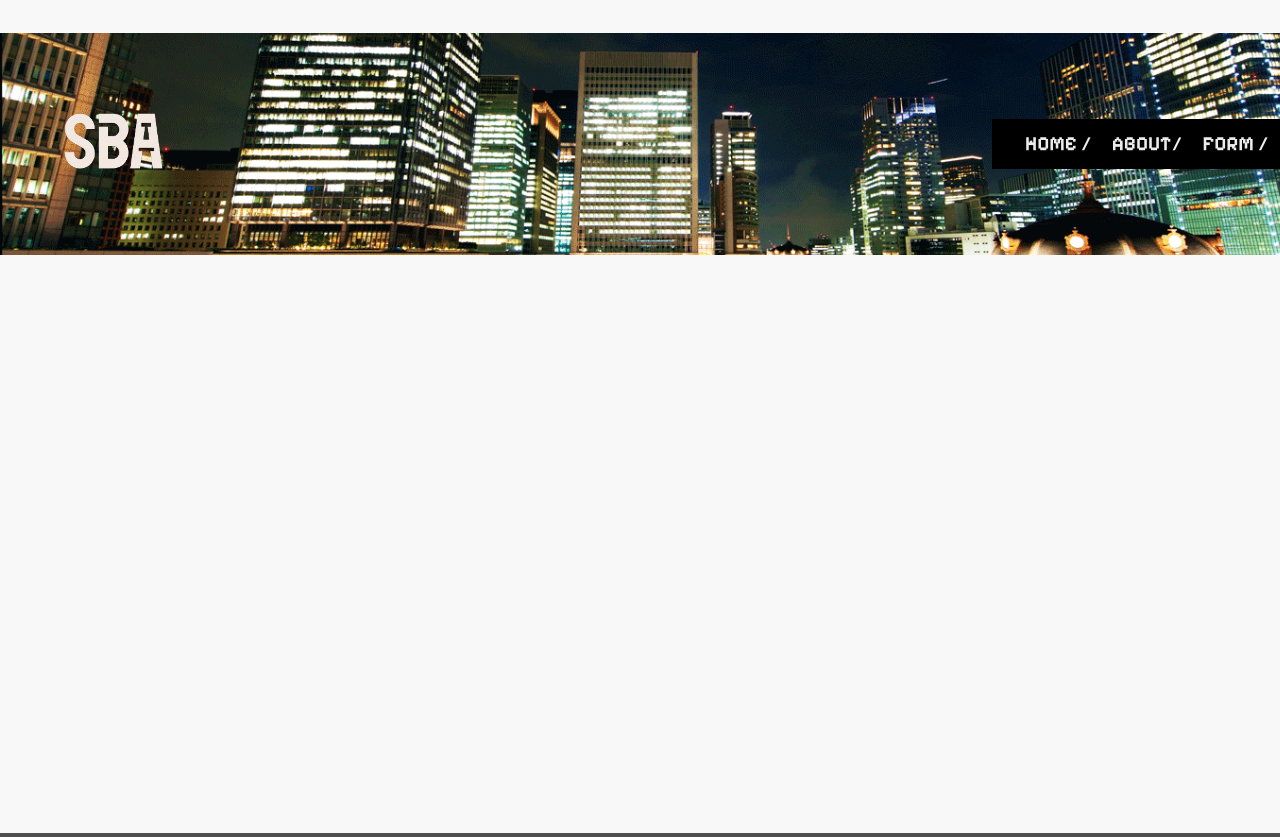
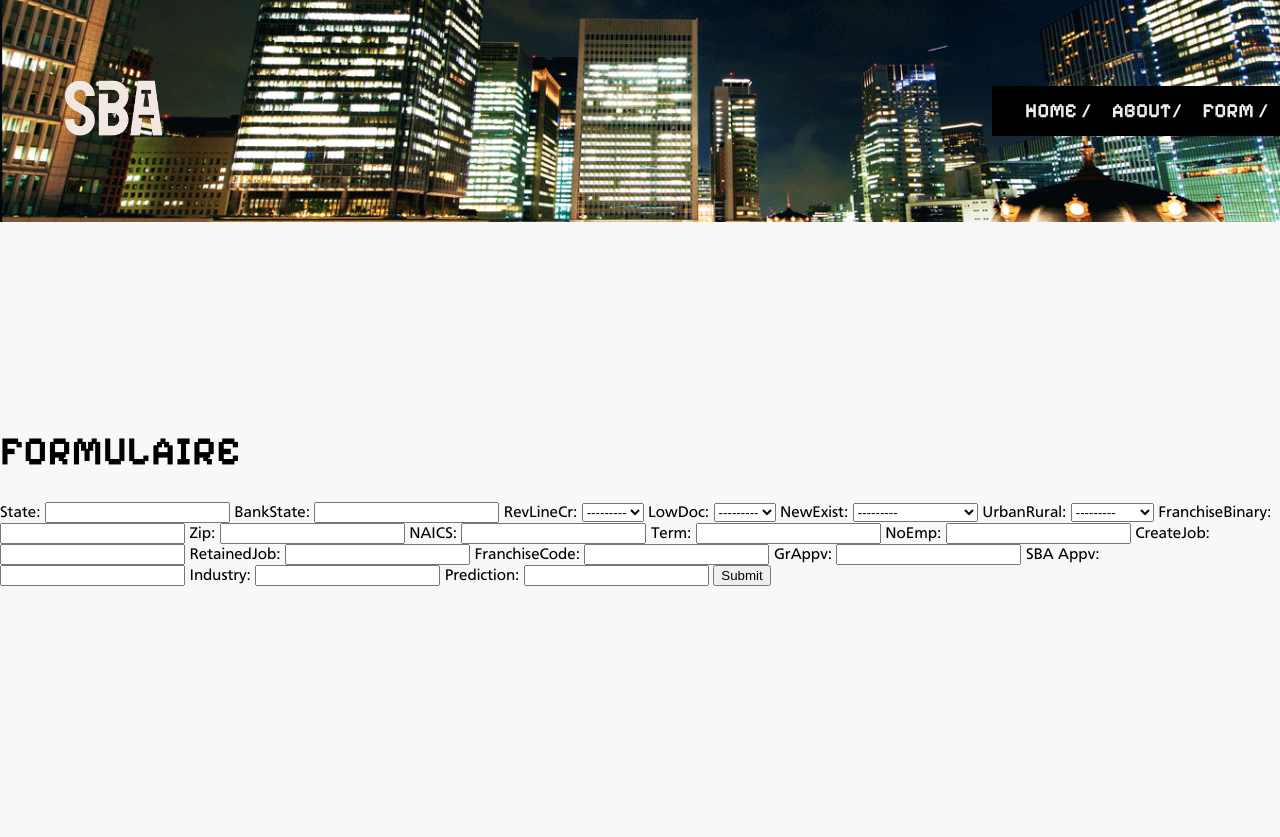
Before and after one commit to Memory77/sba, a Django app: page /form/ in a window 1280 px wide. Shown: the top 837 px of the page. Run offline with Django 4.2, Linux system fonts and the light colour scheme; some libraries are stand-ins or nearby versions; grey boxes are pictures that could not be loaded.

Commit message:
avancement du formulaire api

```diff
--- a/main/admin.py
+++ b/main/admin.py
@@ -1,5 +1,8 @@
 from django.contrib import admin
 from django.contrib.auth.admin import UserAdmin
-from .models import User
+from .models import User, PredApi
 
 admin.site.register(User, UserAdmin)
+
+#enregistrement en bdd des données de prédiction
+admin.site.register(PredApi)
--- /dev/null
+++ b/main/forms.py
@@ -0,0 +1,8 @@
+from django import forms
+from .models import PredApi
+
+
+class PredApiForm(forms.ModelForm):
+    class Meta:
+        model = PredApi
+        fields = "__all__"
--- a/main/models.py
+++ b/main/models.py
@@ -1,4 +1,49 @@
 from django.contrib.auth.models import AbstractUser
+from django.db import models
 
 class User(AbstractUser):
     pass
+
+#stocker les informations de l'api en bdd
+class PredApi(models.Model):
+
+    NEW_EXIST_CHOICES = (
+        (1, 'Existing business'),
+        (2, 'New business'),
+    )
+    URBANRURAL_CHOICES = (
+        (1, 'Urban'),
+        (2, 'Rural'),
+        (0, 'Undefined'),
+    )
+    REVLINECR_CHOICES = (
+        ('Y', 'Yes'),
+        ('N', 'No'),
+    )
+    LOWDOC_CHOICES = (
+        ('Y', 'Yes'),
+        ('N', 'No'),
+    )
+
+    State = models.CharField(max_length=2)
+    BankState = models.CharField(max_length=2)
+    RevLineCr = models.CharField(max_length=1,choices=REVLINECR_CHOICES)
+    LowDoc = models.CharField(max_length=1,choices=LOWDOC_CHOICES)
+    NewExist = models.IntegerField(choices=NEW_EXIST_CHOICES)
+    UrbanRural = models.IntegerField(choices=URBANRURAL_CHOICES)
+    FranchiseBinary = models.IntegerField()
+    Zip = models.IntegerField()
+    NAICS = models.IntegerField()
+    Term = models.IntegerField()
+    NoEmp = models.IntegerField()
+    CreateJob = models.IntegerField()
+    RetainedJob = models.IntegerField()
+    FranchiseCode = models.IntegerField()
+    GrAppv = models.FloatField()
+    SBA_Appv = models.FloatField()
+    Industry = models.CharField(max_length=50)
+    #stocker la prédiction elle-même
+    Prediction = models.IntegerField(null=True, blank=True)  #null et blank=True pour permettre de sauvegarder sans prédiction initialement
+
+    def __str__(self):
+        return f"Prediction for {self.State} - {self.Industry}"
--- a/main/templates/main/about_page.html
+++ b/main/templates/main/about_page.html
@@ -1,10 +1,10 @@
 {% extends "base.html" %}
 {% load static %}
 
-{% block about %}
+{% block content %}
 
 <section id="about">
     <h1>About page</h1>
 </section>
 
-{% endblock about %}
+{% endblock content %}
--- a/main/templates/main/form_page.html
+++ b/main/templates/main/form_page.html
@@ -1,10 +1,25 @@
 {% extends "base.html" %}
-{% load static %}
+{% load static widget_tweaks %}
 
-{% block form %}
+{% block content %}
 
-<section id="form">
-    <h1>Form page</h1>
-</section>
+<div class="formulaire">
+    <h1>Formulaire</h1>
+    <form action="." method="post">
+        {% csrf_token %}
+        {{ form }}
+        <input type="submit" value="Submit">
+    </form>
+</div>
 
-{% endblock form %}
+
+{% if data %}
+    <p>Categorie : {{data}}</p>
+{% elif error %}
+    <p>Invalide</p>
+{% endif %}
+
+
+
+
+{% endblock content %}
--- a/main/templates/main/home_page.html
+++ b/main/templates/main/home_page.html
@@ -1,7 +1,7 @@
 {% extends "base.html" %}
 {% load static %}
 
-{% block home %}
+{% block content %}
 
 <section id="home" class="container parallax">
     <div class="home-cover">
@@ -16,4 +16,4 @@
     </div>
   </section>
 
-{% endblock home %}
+{% endblock content %}
--- a/main/views.py
+++ b/main/views.py
@@ -1,5 +1,12 @@
 from django.shortcuts import render
 from .functions import multiplicate_by_5
+from django.contrib.auth.decorators import login_required
+from .forms import PredApiForm
+from django.http import HttpResponseRedirect
+from requests import Request, Session
+from requests.exceptions import ConnectionError, Timeout, TooManyRedirects
+import os
+import json
 
 def home_page(request):
     weekdays = [
@@ -23,5 +30,35 @@ def home_page(request):
 def about_page(request):
     return render(request, "main/about_page.html")
 
+
+
+#@login_required
 def form_page(request):
-    return render(request, "main/form_page.html")
+        url = 'http://127.0.0.1:8000/predict'
+
+        headers = {
+        'Accepts': 'application/json',
+        }
+
+        session = Session()
+        session.headers.update(headers)
+
+        # if this is a POST request we need to process the form data
+        if request.method == "POST":
+            # create a form instance and populate it with data from the request:
+            form = PredApiForm(request.POST)
+            # check whether it's valid:
+            if form.is_valid():
+                try :
+                    data_input = json.dumps(form.cleaned_data)
+                    response = session.post(url, data=data_input)
+                    data = response.json()
+                    print(data)
+                    form.save()
+                    return render(request, "main/form_page.html", context = {"form": form, 'data': data})
+                except (ConnectionError, Timeout, TooManyRedirects, KeyError) as e:
+                    return render(request, "main/form_page.html", context = {"form": form, 'error': e})
+        else:
+            form = PredApiForm()
+
+        return render(request, "main/form_page.html", context = {"form": form})
--- a/requirements.txt
+++ b/requirements.txt
@@ -1,3 +1,5 @@
 django<5
 django-dotenv<2
 django-livereload-server<1
+django-widget-tweaks<2
+requests<3
--- a/sba/settings/base.py
+++ b/sba/settings/base.py
@@ -40,7 +40,8 @@ INSTALLED_APPS = [
     'django.contrib.messages',
     'livereload',
     'django.contrib.staticfiles',
-    'main'
+    'main',
+    'widget_tweaks'
 
 ]
 
--- a/static/sass/main.css
+++ b/static/sass/main.css
@@ -287,9 +287,10 @@ li {
   height: 100vh;
 }
 
-#form {
-  color: rgb(112, 182, 139);
-  height: 100vh;
+.formulaire {
+  height: 60vh;
+  padding-top: 400px;
+  width: 100%;
 }
 
 /*!
--- a/static/sass/pages/_form.scss
+++ b/static/sass/pages/_form.scss
@@ -1,4 +1,5 @@
-#form{
-    color: rgb(112, 182, 139);
-    height: 100vh;
+.formulaire{
+    height: 60vh;
+    padding-top: 400px;
+    width: 100%;
 }
--- a/templates/base.html
+++ b/templates/base.html
@@ -7,17 +7,10 @@
     <meta name="viewport" content="width=device-width, initial-scale=1.0">
     <title>SBA Website</title>
     <link rel="stylesheet" href="{% static "sass/main.css" %}">
-    <!-- <link rel="stylesheet" href="{% static "css/home.css" %}">
-    <link rel="stylesheet" href="{% static "css/about.css" %}">
-    <link rel="stylesheet" href="{% static "css/form.css" %}">
-    <link rel="stylesheet" href="{% static "css/header.css" %}">
-    <link rel="stylesheet" href="{% static "css/footer.css" %}"> -->
 </head>
 <body>
     {% include "includes/header.html" %}
-    {% block home %}{% endblock home %}
-    {% block about %}{% endblock about %}
-    {% block form %}{% endblock form %}
+    {% block content %}{% endblock content %}
     {% include "includes/footer.html" %}
 
 
```
Also changed, not shown: main/migrations/0002_predapi.py (added), 1 other file.
